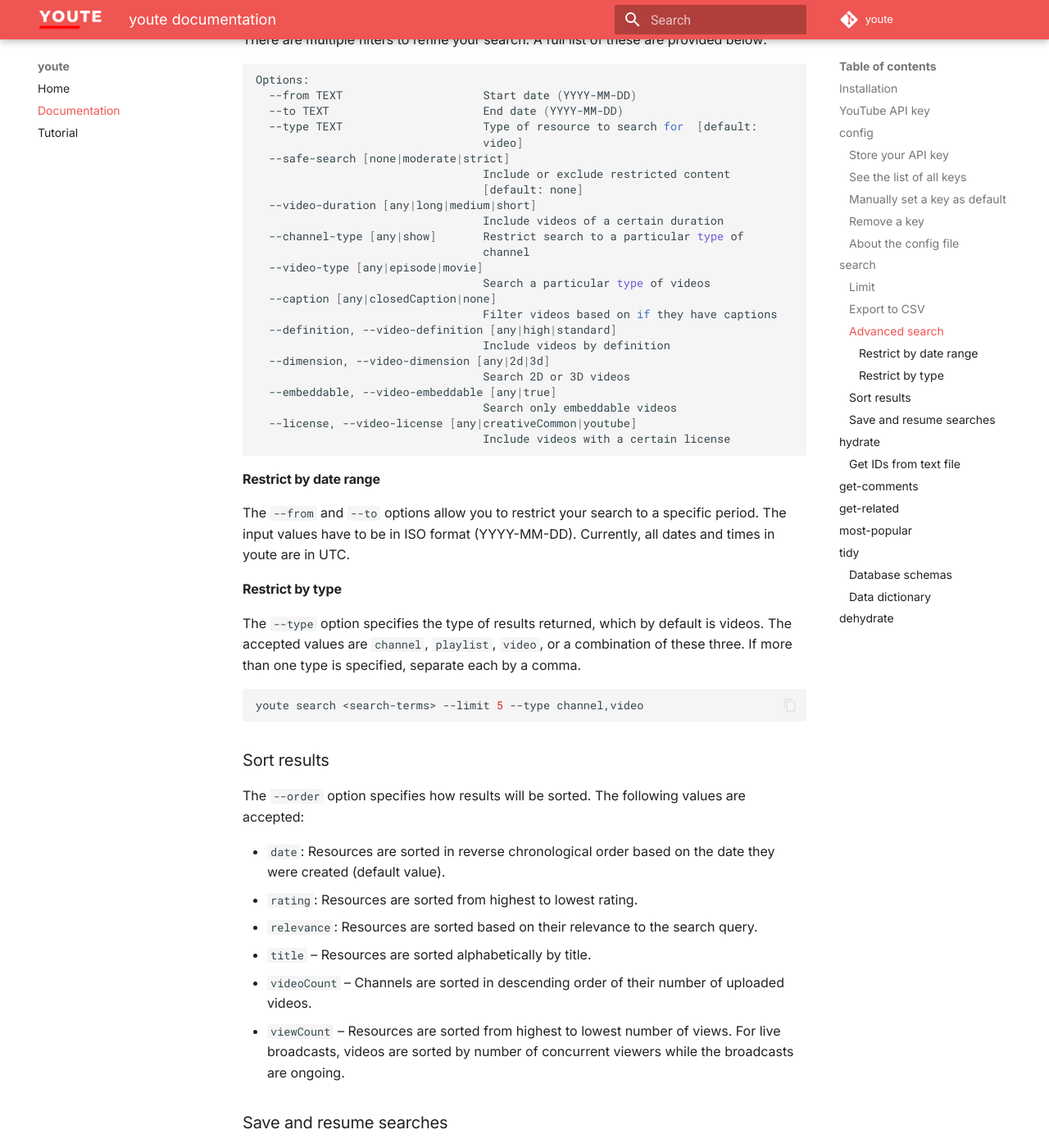
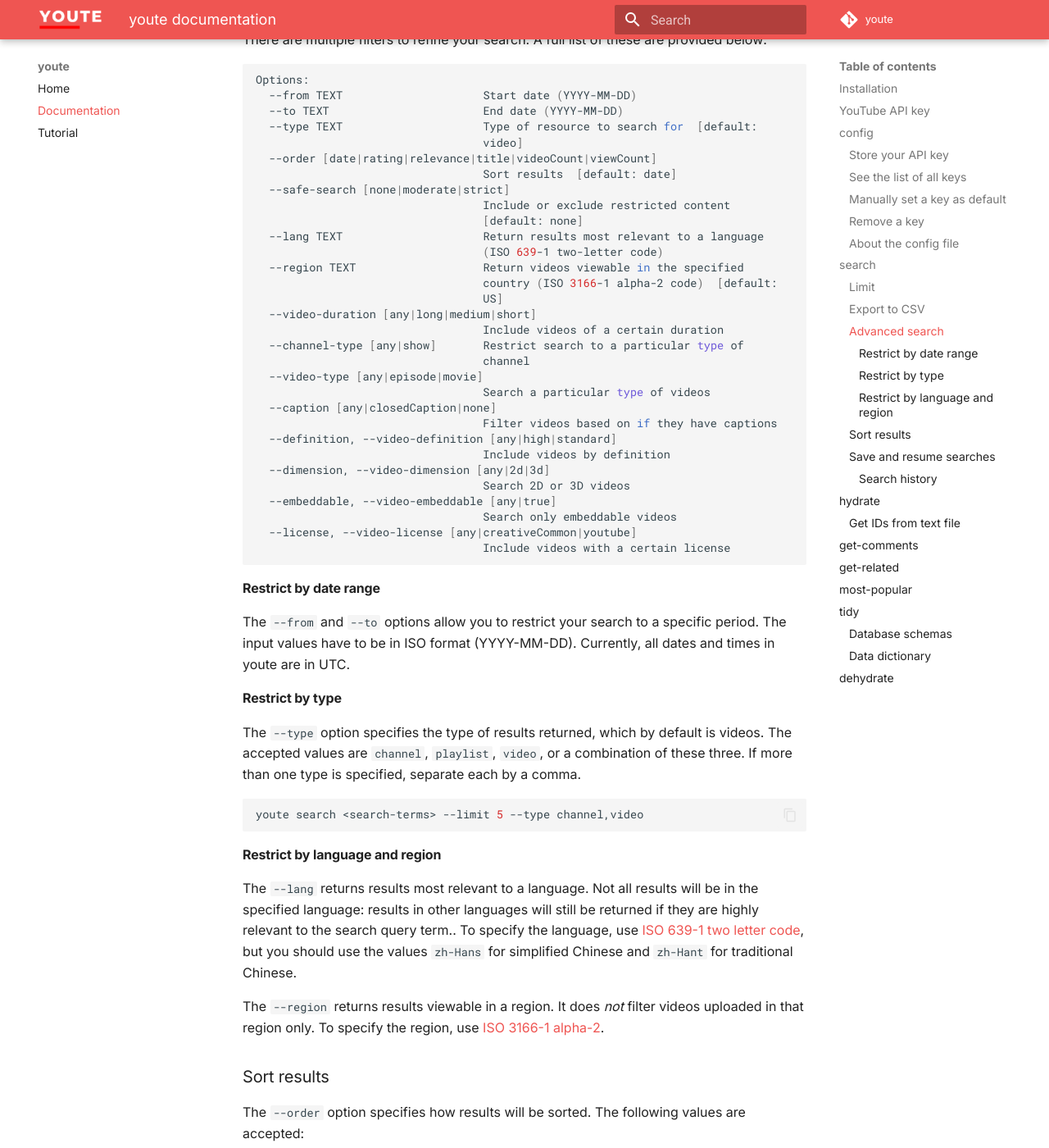
Before and after one commit to QUT-Digital-Observatory/youte, an MkDocs documentation site: the page built from docs/documentation.md, in a window 1280 px wide and 1400 px high, scrolled down 2685 px. Shown: the whole window at 82% size. Built offline with MkDocs 1.6.1 and Material for MkDocs 9.7.7, drawn with Linux system fonts in a browser that asks for light colours; comment, search, counter and statistics services are not loaded; some of the changed text lies outside the part shown.

Commit message:
update resuming search docs

````diff
--- a/docs/documentation.md
+++ b/docs/documentation.md
@@ -74,10 +74,10 @@ youte search <search-terms> --key <API-key>
 
 If you have a default key set up using `youte config`, then there is no need to specify an API key.
 
-This will return the maximum number of results pages (around 12-13) matching the search terms and print them to the shell. Instead of having the JSON printed to the shell, you can specify a JSON file to save results to.
+This will return the maximum number of results pages (around 12-13) matching the search terms and print them to the shell. Instead of having the JSON printed to the shell, you can specify a JSON file to save results to with the `-o` or `--output` option.
 
 ```shell
-youte search <search-terms> <file-name.json>
+youte search <search-terms> -o <file-name.json>
 ```
 
 In the search terms, you can also use the Boolean NOT (-) and OR (|) operators to exclude videos or to find videos that match one of several search terms. If the terms contain spaces, the entire search term value has to be wrapped in quotes.
@@ -101,7 +101,7 @@ youte search <search-terms> --limit 5 --to-csv <file-name.csv>
 You can save results in both JSON and CSV format by specifying both a JSON name and a `--to-csv` option.
 
 ```shell
-youte search <search-terms> <file-name.json> --limit 5 --to-csv <file-name.csv>
+youte search <search-terms> -o <file-name.json> --limit 5 --to-csv <file-name.csv>
 ```
 
 ### Advanced search
@@ -114,9 +114,16 @@ Options:
   --to TEXT                       End date (YYYY-MM-DD)
   --type TEXT                     Type of resource to search for  [default:
                                   video]
+  --order [date|rating|relevance|title|videoCount|viewCount]
+                                  Sort results  [default: date]
   --safe-search [none|moderate|strict]
                                   Include or exclude restricted content
                                   [default: none]
+  --lang TEXT                     Return results most relevant to a language
+                                  (ISO 639-1 two-letter code)
+  --region TEXT                   Return videos viewable in the specified
+                                  country (ISO 3166-1 alpha-2 code)  [default:
+                                  US]
   --video-duration [any|long|medium|short]
                                   Include videos of a certain duration
   --channel-type [any|show]       Restrict search to a particular type of
@@ -147,6 +154,12 @@ The `--type` option specifies the type of results returned, which by default is
 youte search <search-terms> --limit 5 --type channel,video
 ```
 
+#### Restrict by language and region
+
+The `--lang` returns results most relevant to a language. Not all results will be in the specified language: results in other languages will still be returned if they are highly relevant to the search query term.. To specify the language, use [ISO 639-1 two letter code](https://en.wikipedia.org/wiki/List_of_ISO_639-1_codes), but you should use the values `zh-Hans` for simplified Chinese and `zh-Hant` for traditional Chinese.
+
+The `--region` returns results viewable in a region. It does *not* filter videos uploaded in that region only. To specify the region, use [ISO 3166-1 alpha-2](https://en.wikipedia.org/wiki/ISO_3166-1_alpha-2).
+
 ### Sort results
 
 The `--order` option specifies how results will be sorted. The following values are accepted:
@@ -174,9 +187,11 @@ Progress saved at /home/boyd/Documents/youte/.youte.history/search_1669178310.db
 To resume progress, run the same youte search command and add `--resume search_1669178310`
 ```
 
-To resume progress of this query, run the same query again and add `--resume <search-id>`. Once a query is completed, the search ID is removed.
+To resume progress of this query, simply run `youte search --resume <search-id>`. Once a query is completed, the search ID is removed.
 
-You can also run `youte list-history` to see the list of resumable search IDs inside the ***.youte.history*** folder.
+#### Search history
+
+Run `youte history` to see the list of resumable search IDs inside the ***.youte.history*** folder. To know the details of each search, run `youte history -v` or `youte history --verbose`.
 
 ## hydrate
 
````
Also changed, not shown: 1 other file.
